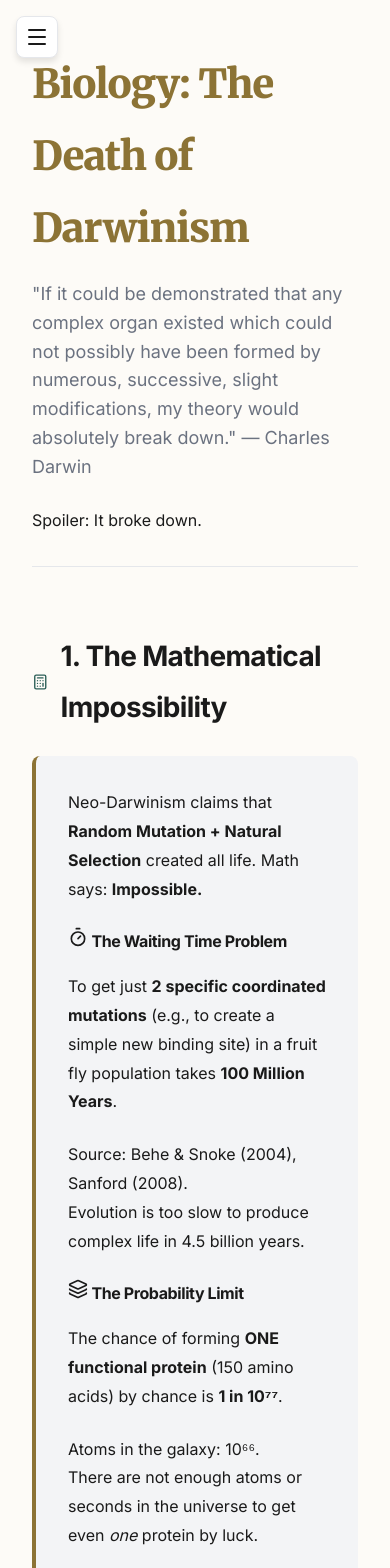
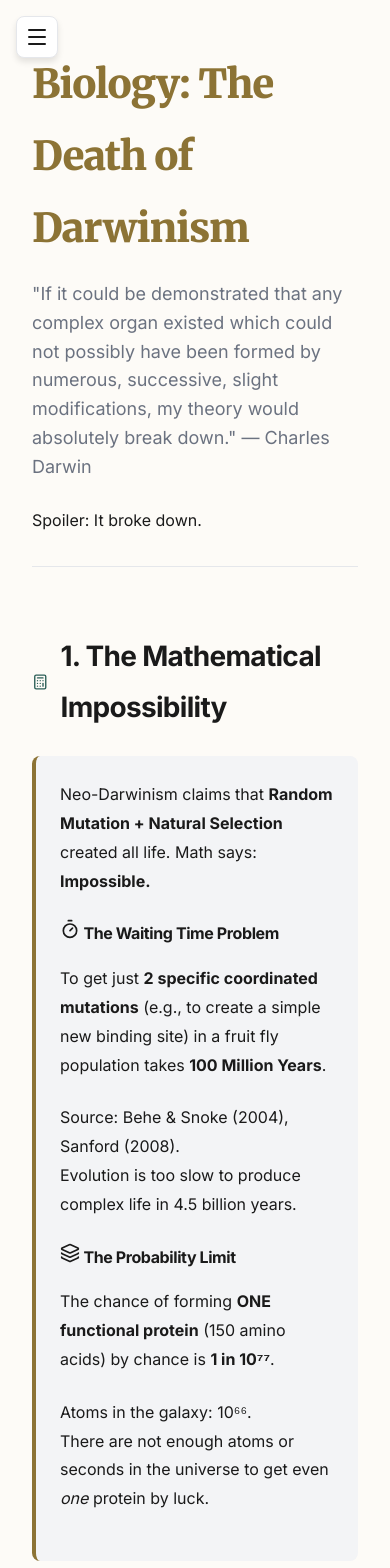
Before and after one commit to hassankhan2510/The-First-Principle, a Next.js app: page /science/biology in a window 390 px wide. Shown: the top 1568 px of the page. Built offline with nearby package versions, Linux system fonts and the light colour scheme.

Commit message:
Fix mobile responsiveness in Biology page

```diff
--- a/src/app/science/biology/page.module.css
+++ b/src/app/science/biology/page.module.css
@@ -103,3 +103,13 @@
     left: 0;
     color: var(--primary);
 }
+
+@media (max-width: 768px) {
+    .vsContainer {
+        grid-template-columns: 1fr;
+    }
+
+    .logicBlock {
+        padding: 1.5rem;
+    }
+}
```
